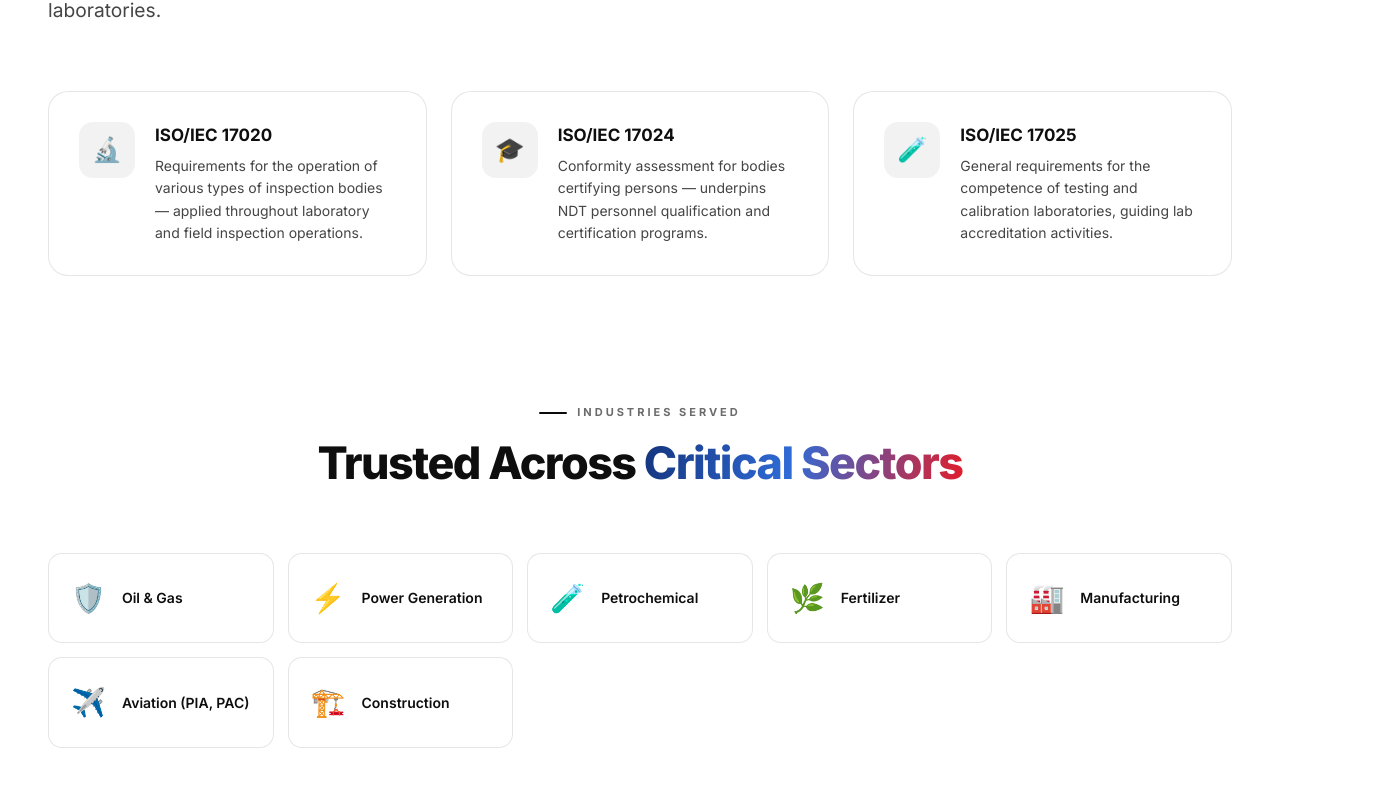
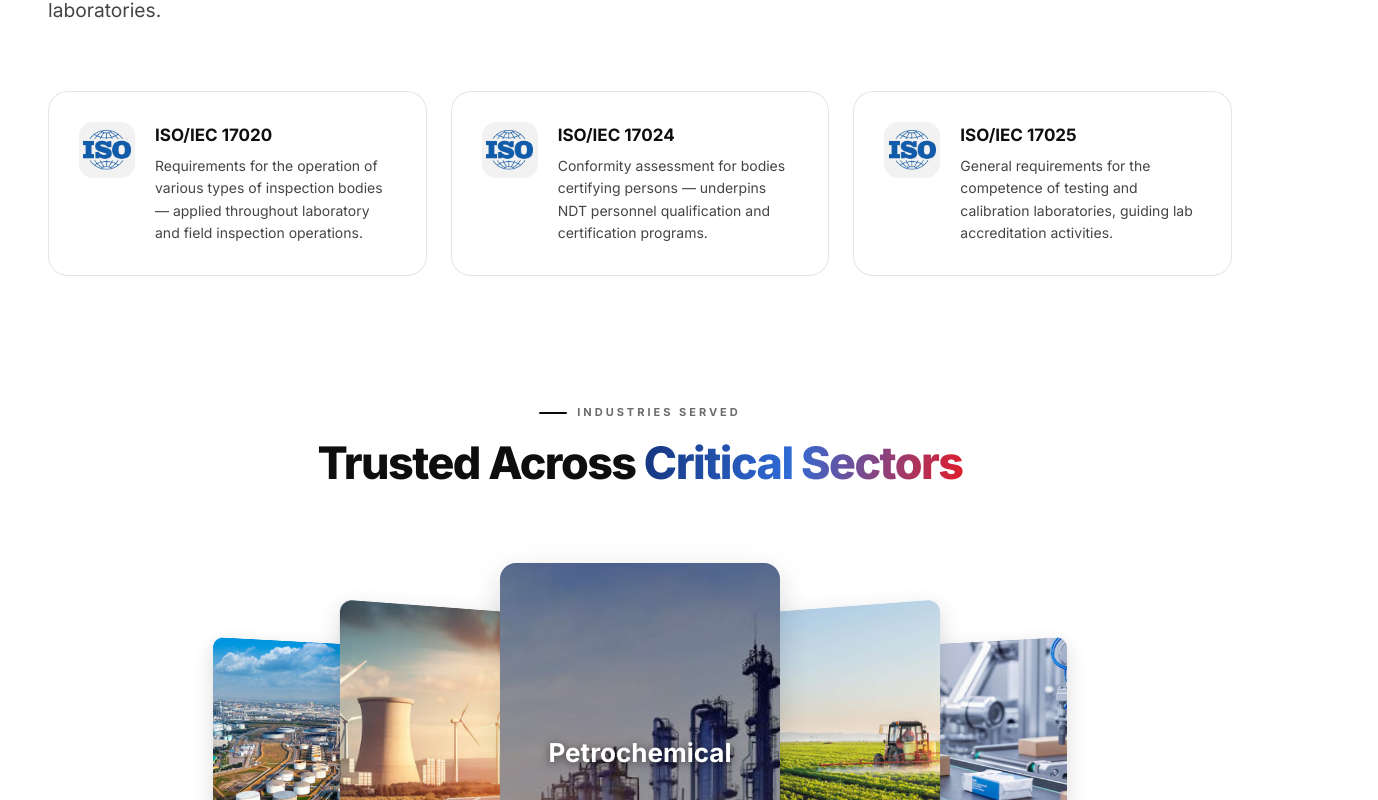
Before and after one commit to Matrix-AE/NDE-Experts, a React (Vite) app: page /expertise in a window 1280 px wide. Shown: the part 2640-3440 px from the top of the page, 1378 px wide, since content can reach past the window. Built offline with nearby package versions, Linux system fonts and the light colour scheme.

Commit message:
UI Polished

```diff
--- a/src/pages/Expertise.jsx
+++ b/src/pages/Expertise.jsx
@@ -1,6 +1,18 @@
 import { Link } from 'react-router-dom';
 import useScrollReveal from '../hooks/useScrollReveal';
+import { asset } from '../lib/asset';
+import SectorCarousel from '../components/SectorCarousel';
 import './Expertise.css';
+
+const SECTORS = [
+  { name: 'Oil & Gas', image: '/sectors/oilandgas.png' },
+  { name: 'Power Generation', image: '/sectors/powergen.png' },
+  { name: 'Petrochemical', image: '/sectors/petro.png' },
+  { name: 'Fertilizer', image: '/sectors/fertilizer.jpg' },
+  { name: 'Manufacturing', image: '/sectors/manufacturing.png' },
+  { name: 'Aviation (PIA, PAC)', image: '/sectors/aviation.png' },
+  { name: 'Construction', image: '/sectors/construction.png' },
+];
 
 const STANDARD_GROUPS = [
   {
@@ -146,21 +158,21 @@ export default function Expertise() {
           </div>
           <div className="exp-mgmt-grid">
             <div className="cert-card reveal">
-              <div className="cert-icon">&#128300;</div>
+              <div className="cert-icon"><img src={asset('/logos/iso.png')} alt="ISO Logo" style={{ width: '85%', height: '85%', objectFit: 'contain' }} /></div>
               <div>
                 <div className="cert-title">ISO/IEC 17020</div>
                 <div className="cert-body">Requirements for the operation of various types of inspection bodies — applied throughout laboratory and field inspection operations.</div>
               </div>
             </div>
             <div className="cert-card reveal">
-              <div className="cert-icon">&#127891;</div>
+              <div className="cert-icon"><img src={asset('/logos/iso.png')} alt="ISO Logo" style={{ width: '85%', height: '85%', objectFit: 'contain' }} /></div>
               <div>
                 <div className="cert-title">ISO/IEC 17024</div>
                 <div className="cert-body">Conformity assessment for bodies certifying persons — underpins NDT personnel qualification and certification programs.</div>
               </div>
             </div>
             <div className="cert-card reveal">
-              <div className="cert-icon">&#129514;</div>
+              <div className="cert-icon"><img src={asset('/logos/iso.png')} alt="ISO Logo" style={{ width: '85%', height: '85%', objectFit: 'contain' }} /></div>
               <div>
                 <div className="cert-title">ISO/IEC 17025</div>
                 <div className="cert-body">General requirements for the competence of testing and calibration laboratories, guiding lab accreditation activities.</div>
@@ -177,16 +189,7 @@ export default function Expertise() {
             <div className="label">Industries Served</div>
             <h2 className="display-md">Trusted Across <span style={{ color: 'var(--cyan)' }}>Critical Sectors</span></h2>
           </div>
-          <div className="ind-grid">
-            <div className="ind-item reveal"><span className="ind-icon">&#128737;&#65039;</span><span className="ind-name">Oil &amp; Gas</span></div>
-            <div className="ind-item reveal"><span className="ind-icon">&#9889;</span><span className="ind-name">Power Generation</span></div>
-            <div className="ind-item reveal"><span className="ind-icon">&#129514;</span><span className="ind-name">Petrochemical</span></div>
-            <div className="ind-item reveal"><span className="ind-icon">&#127807;</span><span className="ind-name">Fertilizer</span></div>
-            <div className="ind-item reveal"><span className="ind-icon">&#127981;</span><span className="ind-name">Manufacturing</span></div>
-            <div className="ind-item reveal"><span className="ind-icon">&#9992;&#65039;</span><span className="ind-name">Aviation (PIA, PAC)</span></div>
-
-            <div className="ind-item reveal"><span className="ind-icon">&#127959;&#65039;</span><span className="ind-name">Construction</span></div>
-          </div>
+          <SectorCarousel sectors={SECTORS} />
         </div>
       </section>
 
```
